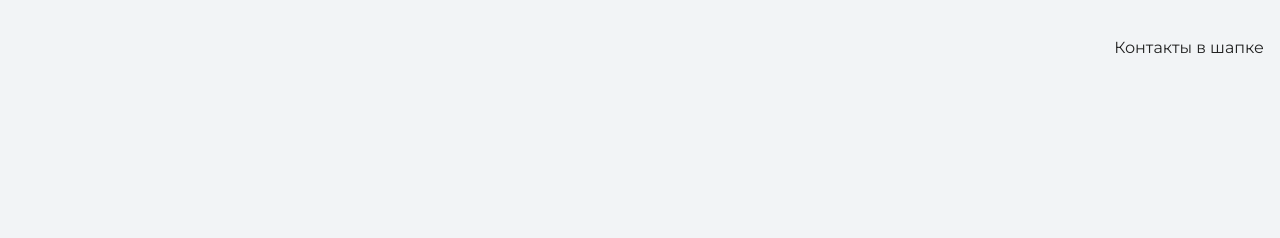
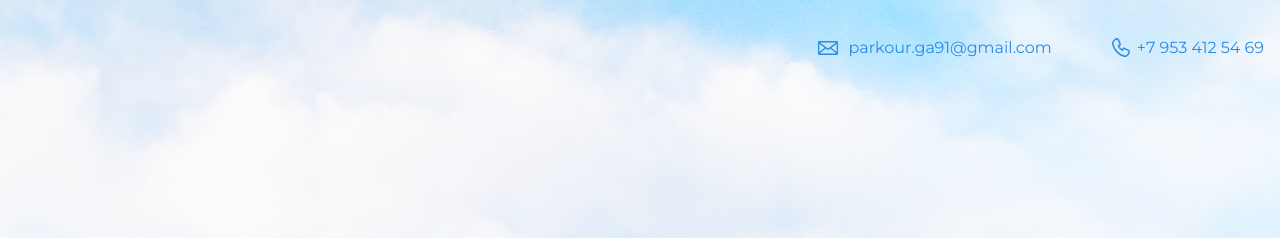
Before and after one commit to Glebchanskii/My-site, a plain HTML site: page index.html in a window 1280 px wide. Shown: the top 238 px of the page. Drawn offline with nearby package versions, Linux system fonts and the light colour scheme.

Commit message:
Добавил на сайт картинки

```diff
--- a/index.html
+++ b/index.html
@@ -10,7 +10,8 @@
   <body>
     <header class="page-header">
 	<div class="container">
-      Контакты в шапке
+      <a class="header-email" href="mailto:parkour.ga91@gmail.com">parkour.ga91@gmail.com</a>
+	  <a class="header-phone" href="tel:+79534125469">+7 953 412 54 69</a>
 	  </div>
     </header>
 
```
Also changed, not shown: files/project.jpg (added), files/user.jpg (added), img/hero-bg.jpg (added), img/icon-css.svg (added), img/icon-email-footer.svg (added), img/icon-email-header.svg (added), img/icon-html.svg (added), img/icon-phone-footer.svg (added), img/icon-phone-header.svg (added).
